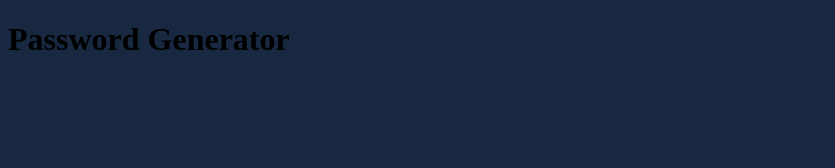
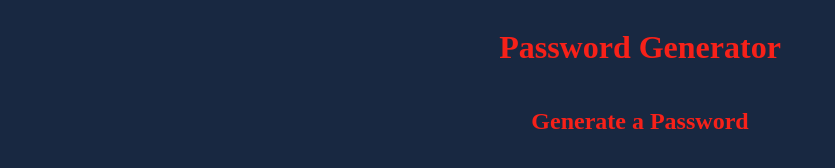
Before and after one commit to Revilite/Password-Generator, a plain HTML site: page index.html in a window 1280 px wide. Shown: the whole page, without its empty margins (0-835 px from the left). Drawn offline with Linux system fonts and the light colour scheme.

Commit message:
added h2

```diff
--- /dev/null
+++ b/assets/style.css
@@ -0,0 +1,12 @@
+:root{
+
+}
+
+body{
+    background-color: #182841;
+    color: #F72119;
+    display: flex;
+    flex-direction: column;
+    justify-content: center;
+    align-items: center;
+}
--- a/index.html
+++ b/index.html
@@ -5,18 +5,19 @@
     <meta http-equiv="X-UA-Compatible" content="IE=edge">
     <meta name="viewport" content="width=device-width, initial-scale=1.0">
     <title>Password Generator</title>
-    <link rel="stylesheet" href="./style.css">
+    <link rel="stylesheet" href="./assets/style.css">
 </head>
 <body>
     <header>
         <h1>Password Generator</h1>
     </header>
 <main>
+<h2>Generate a Password</h2>
 
 
 </main>
 <footer>
-    <script src="./script.js"></script>
+    <script src="./assets/script.js"></script>
 
 </footer>
 </body>
--- a/style.css
+++ /dev/null
@@ -1,7 +0,0 @@
-:root{
-
-}
-
-body{
-    background-color: #182841
-}
```
Also changed, not shown: assets/script.js (added).
